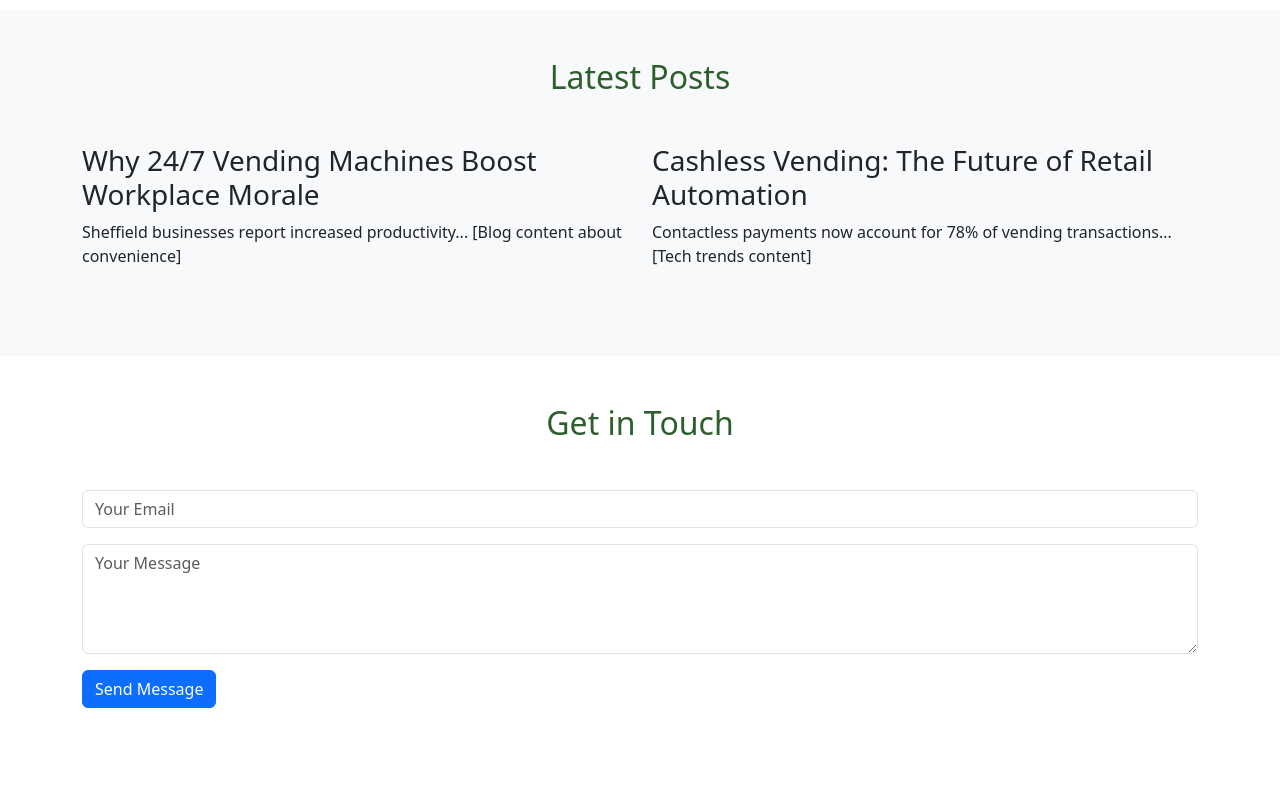
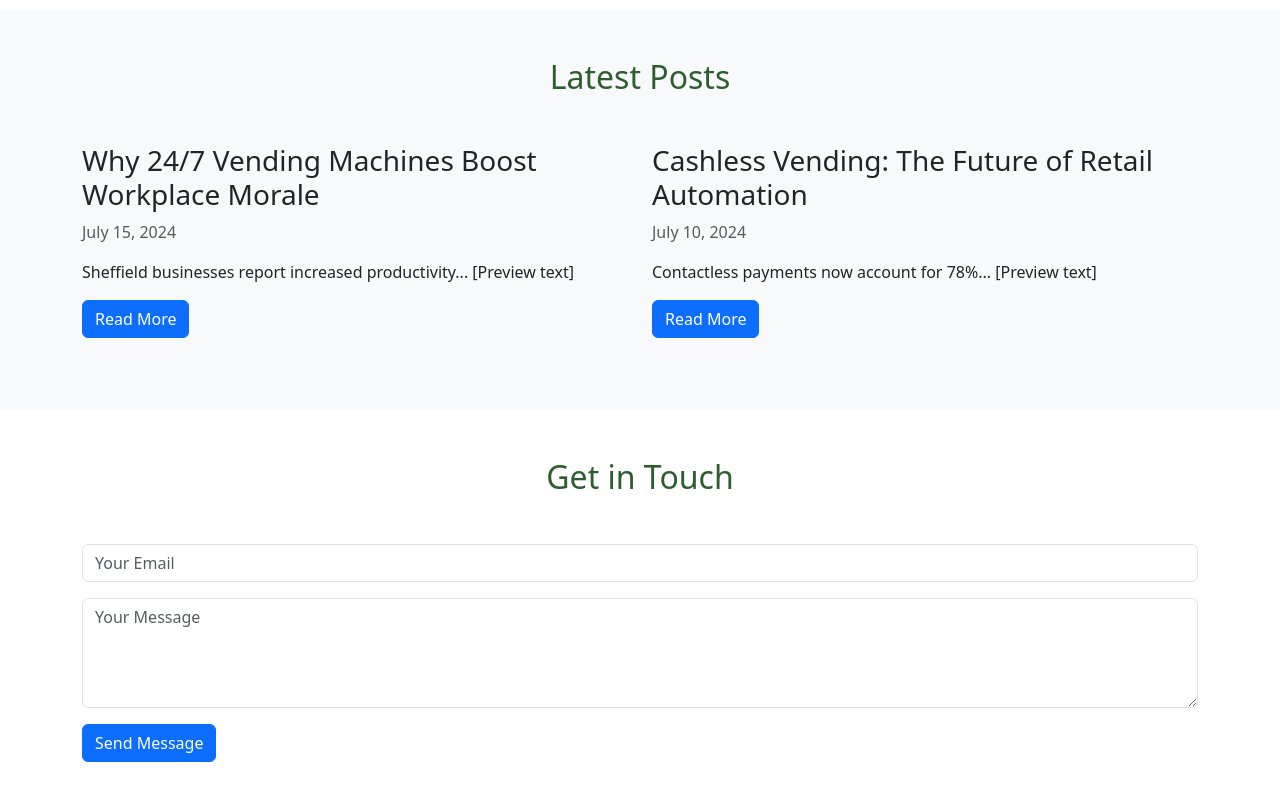
Before and after one commit to zippymunch/zippymunch.co.uk, a plain HTML site: page index.html in a window 1280 px wide. Shown: the part 1058-1858 px from the top of the page. Before the commit the page ends 1814 px from the top, so only its background shows below. Drawn offline with nearby package versions, Linux system fonts and the light colour scheme.

Commit message:
Update index.html

```diff
--- a/index.html
+++ b/index.html
@@ -65,18 +65,24 @@
         </div>
     </section>
 
-    <!-- Updated Blog Section -->
 <section id="blog" class="bg-light py-5">
     <div class="container">
         <h2 class="text-center mb-5 brand-color">Latest Posts</h2>
         <div class="row">
+            <!-- Blog Post 1 -->
             <article class="col-md-6 mb-4">
                 <h3>Why 24/7 Vending Machines Boost Workplace Morale</h3>
-                    <p>Sheffield businesses report increased productivity... [Blog content about convenience]</p>
+                <p class="text-muted">July 15, 2024</p>
+                <p>Sheffield businesses report increased productivity... [Preview text]</p>
+                <a href="blog/post-1.html" class="btn btn-primary">Read More</a>
             </article>
+
+            <!-- Blog Post 2 -->
             <article class="col-md-6 mb-4">
                 <h3>Cashless Vending: The Future of Retail Automation</h3>
-                    <p>Contactless payments now account for 78% of vending transactions... [Tech trends content]</p>
+                <p class="text-muted">July 10, 2024</p>
+                <p>Contactless payments now account for 78%... [Preview text]</p>
+                <a href="blog/post2.html" class="btn btn-primary">Read More</a>
             </article>
         </div>
     </div>
```
Lines whose indentation alone changed are shown as unchanged.
